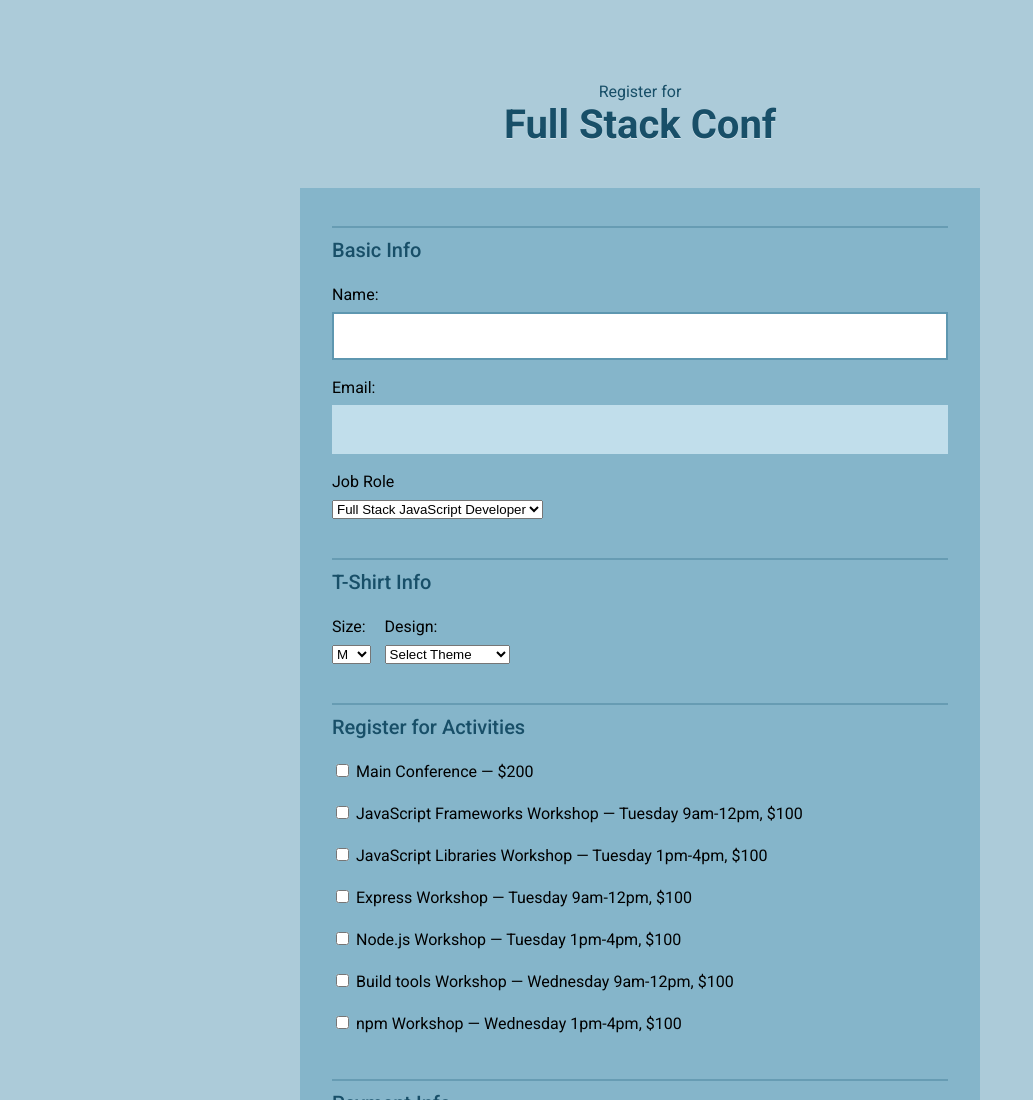
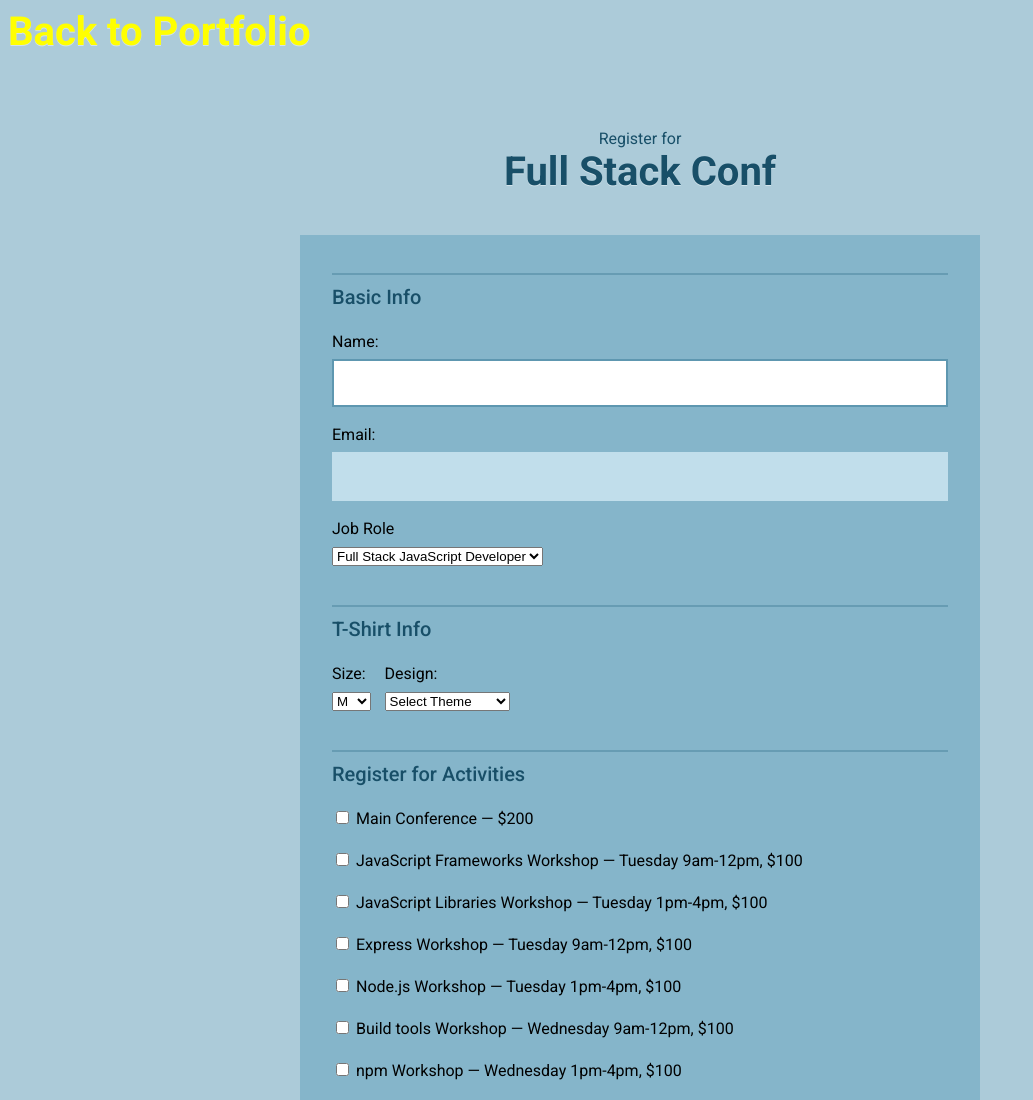
Before and after one commit to ryanmoralesaz/interactive-form, a plain HTML site: page index.html in a window 1280 px wide. Shown: the top 1100 px of the page, without its empty margins (0-1033 px from the left). Drawn offline with nearby package versions, Linux system fonts and the light colour scheme.

Commit message:
Update index.html

```diff
--- a/index.html
+++ b/index.html
@@ -10,7 +10,7 @@
 
 </head>
 <body>
-
+<h1 style="color:yellow"><a href="https://rmaz-portfolio.herokuapp.com/" style="color:yellow">Back to Portfolio</a></h1>
 	<div class="container">
 
     <header>
```
